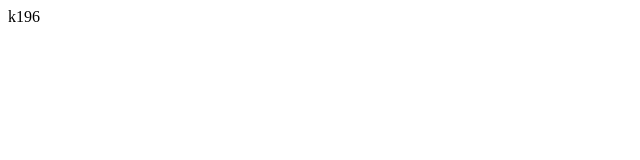
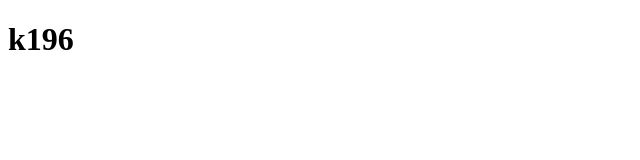
Before and after one commit to gbj3112/jaswonthh, a plain HTML site: page index.html in a window 1280 px wide. Shown: the whole page, without its empty margins (0-640 px from the left). Drawn offline with Linux system fonts and the light colour scheme.

Commit message:
Change header tag from <h> to <h1>

```diff
--- a/index.html
+++ b/index.html
@@ -6,6 +6,6 @@
     <title>Document</title>
 </head>
 <body>
-    <h>k196</h>
+    <h1>k196</h1>
 </body>
 </html>
```
